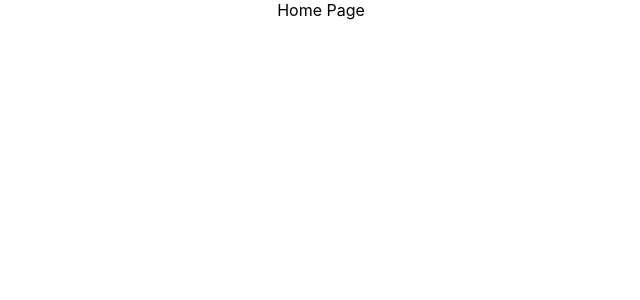
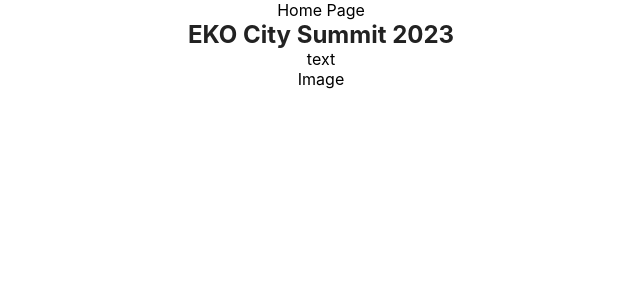
Before and after one commit to thomasAmara/Lagos-Economic-Summit, a React (Create React App) app: page / in a window 1280 px wide. Shown: the top 300 px of the page, without its empty margins (319-959 px from the left). Built offline with nearby package versions, Linux system fonts and the light colour scheme.

Commit message:
Home page

```diff
--- a/src/Pages/Home.jsx
+++ b/src/Pages/Home.jsx
@@ -1,7 +1,24 @@
 import React from 'react';
 
 function Home() {
-  return <div>Home Page</div>;
+  return (
+    <div className='HomeContainer'>
+      Home Page
+      <div className='summitContainer'>
+        <text style={{ color: '#222222', fontWeight: '700', fontSize: '24px' }}>
+          EKO City Summit 2023
+        </text>
+        <div>
+          <div>text</div>
+          <div>Image</div>
+        </div>
+      </div>
+      <div></div>
+      <div></div>
+      <div></div>
+      <div></div>
+    </div>
+  );
 }
 
 export default Home;
```
